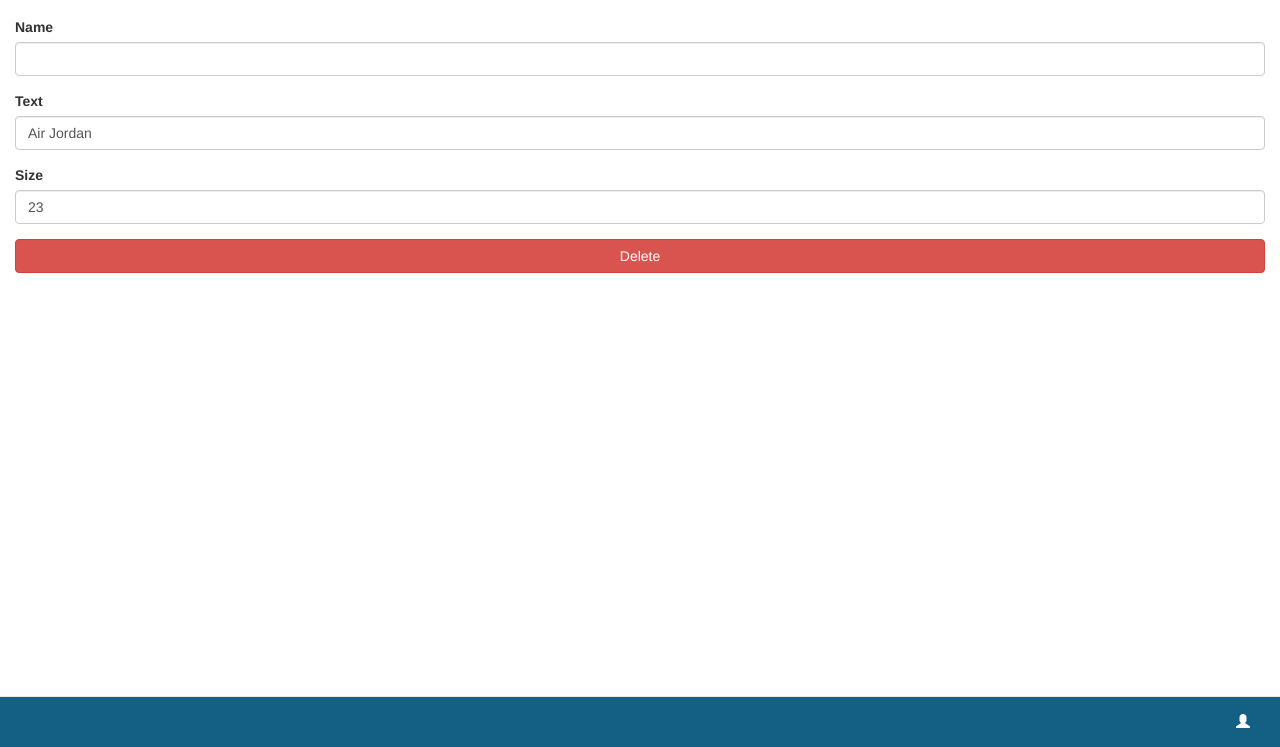
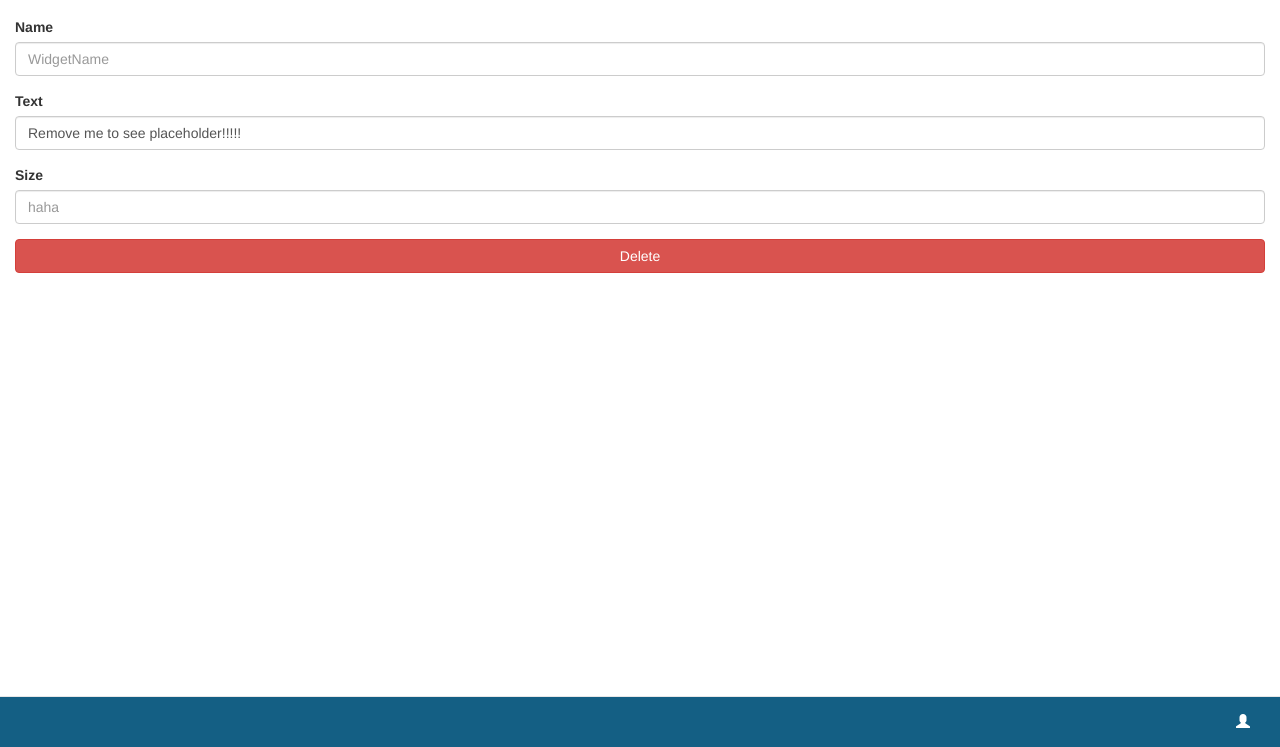
Before and after one commit to haonan92/Zhao-Haonan-webdev, a website: page public/assignment/assignment2/widget/widget-heading.html in a window 1280 px wide. Shown: the part 53-800 px from the top of the page. Drawn offline with nearby package versions, Linux system fonts and the light colour scheme.

Commit message:
add place holder
last push !!!!!!

```diff
--- a/public/assignment/assignment2/widget/widget-heading.html
+++ b/public/assignment/assignment2/widget/widget-heading.html
@@ -31,16 +31,16 @@
     <form>
         <div class="form-group">
             <label for="name">Name</label>
-            <input type="text" class="form-control" id="name">
+            <input type="text" class="form-control" id="name" placeholder="WidgetName">
         </div>
         <div class="form-group">
             <label for="text">Text</label>
-            <input type="text" class="form-control" id="text"
-                   value="Air Jordan">
+            <input type="text" class="form-control" id="text" placeholder="input text here!"
+                   value="Remove me to see placeholder!!!!!">
         </div>
         <div class="form-group">
             <label for="size">Size</label>
-            <input type="number" class="form-control" id="size" value="23">
+            <input type="number" class="form-control" id="size" placeholder="haha">
         </div>
         <a class="btn btn-danger btn-block" href="widget-list.html">Delete</a>
     </form>
```
Also changed, not shown: public/assignment/assignment2/widget/widget-list.html (+2 -1 lines).
